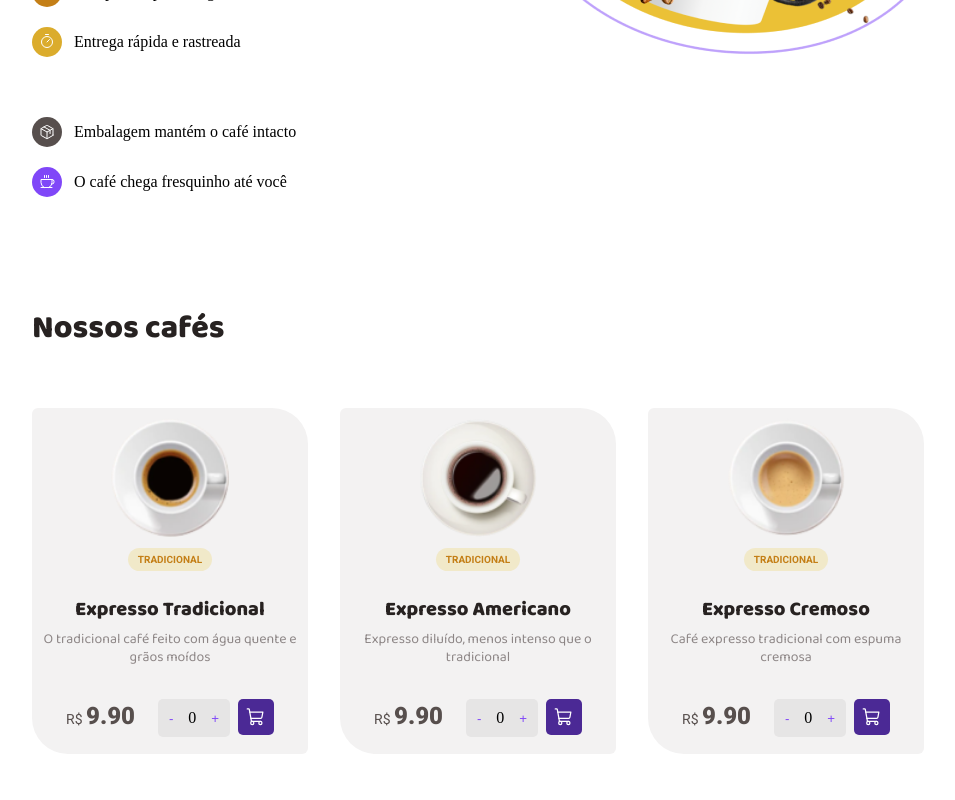
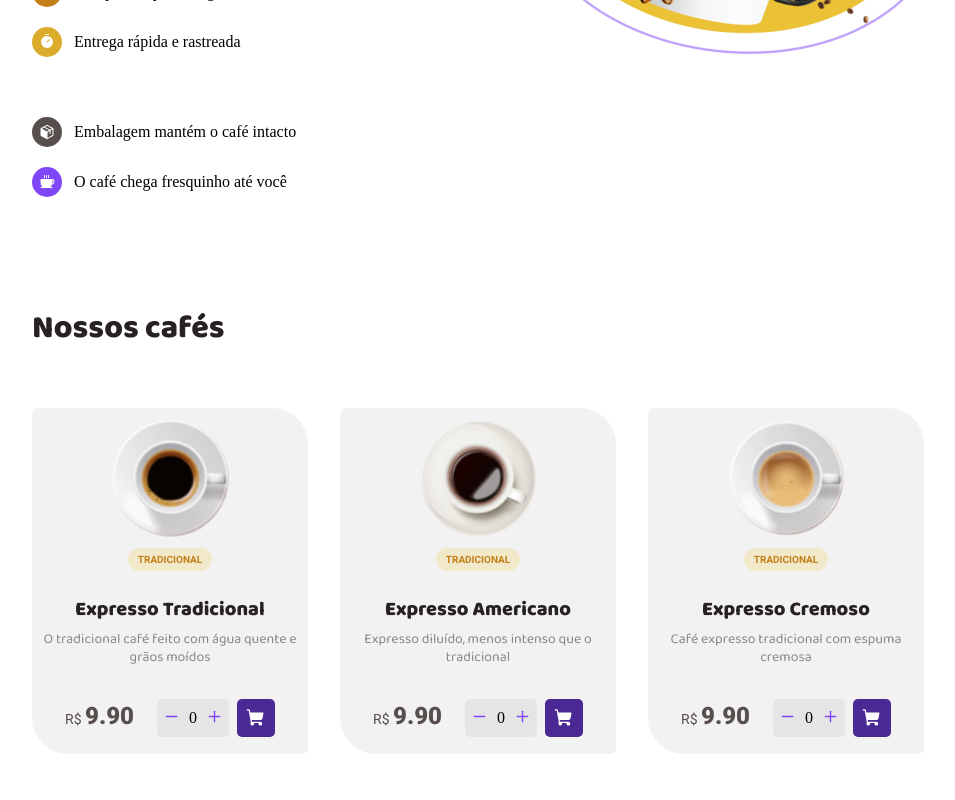
Before and after one commit to aninhabort/coffee-delivery, a React (Vite) app: page / in a window 1280 px wide. Shown: the part 600-1400 px from the top of the page, without its empty margins (136-1091 px from the left). Built offline with nearby package versions, Linux system fonts and the light colour scheme; the HTML template or start-up script is replaced by a standard one.

Commit message:
feat: adjusting icons styles and adding hover button

```diff
--- a/src/components/coffee.tsx
+++ b/src/components/coffee.tsx
@@ -1,4 +1,4 @@
-import { ShoppingCart } from "phosphor-react";
+import { Minus, Plus, ShoppingCart } from "phosphor-react";
 import {
   BuyProductContainer,
   CoffeeContainer,
@@ -46,13 +46,17 @@ export const Coffee = ({ title, description, img, price, tags }: CoffeeType) =>
 
         <QuantityAndShopContainer>
           <QuantityContainer>
-            <button onClick={decrementQuantity}>-</button>
+            <button onClick={decrementQuantity}>
+              <Minus size={15} weight="bold" />
+            </button>
             <p>{quantity}</p>
-            <button onClick={incrementQuantity}>+</button>
+            <button onClick={incrementQuantity}>
+              <Plus size={15} weight="bold" />
+            </button>
           </QuantityContainer>
 
           <ShoppingCartContainer>
-            <ShoppingCart size={20} color="white" />
+            <ShoppingCart size={20} color="white" weight="fill" />
           </ShoppingCartContainer>
         </QuantityAndShopContainer>
       </BuyProductContainer>
--- a/src/components/header.tsx
+++ b/src/components/header.tsx
@@ -19,7 +19,7 @@ export const Header = () => {
       </LocalUserContainer>
 
       <ShoppingCartContainer>
-        <ShoppingCart size={20} color={defaultTheme["yellow-dark"]} />
+        <ShoppingCart size={20} color={defaultTheme["yellow-dark"]} weight="fill" />
       </ShoppingCartContainer>
     </HeaderContainer>
   );
--- a/src/components/intro.tsx
+++ b/src/components/intro.tsx
@@ -26,14 +26,14 @@ export const IntroOfThePage = () => {
           <div>
             <IconAndTextContainer>
               <IconShoppingCart>
-                <ShoppingCart />
+                <ShoppingCart weight="fill" />
               </IconShoppingCart>
               <p>Compra simples e segura</p>
             </IconAndTextContainer>
 
             <IconAndTextContainer>
               <IconTimer>
-                <Timer />
+                <Timer weight="fill" />
               </IconTimer>
               <p>Entrega rápida e rastreada</p>
             </IconAndTextContainer>
@@ -42,14 +42,14 @@ export const IntroOfThePage = () => {
           <div>
             <IconAndTextContainer>
               <IconPacking>
-                <Package />
+                <Package weight="fill" />
               </IconPacking>
               <p>Embalagem mantém o café intacto</p>
             </IconAndTextContainer>
 
             <IconAndTextContainer>
               <IconCoffee>
-                <Coffee />
+                <Coffee weight="fill" />
               </IconCoffee>
               <p>O café chega fresquinho até você</p>
             </IconAndTextContainer>
--- a/src/styles/coffee.styles.tsx
+++ b/src/styles/coffee.styles.tsx
@@ -95,13 +95,19 @@ export const QuantityContainer = styled.div`
   width: 72px;
   height: 38px;
   align-items: center;
-  justify-content: space-evenly;
+  justify-content: center;
   border-radius: 5px;
 
   button {
     border: none;
     background: none;
+    font-size: 16px;
     color: ${(props) => props.theme["purple"]};
+    padding-top: 2px;
+  }
+
+  button:hover {
+    color: ${(props) => props.theme["purple-dark"]};
   }
 `;
 
@@ -109,8 +115,15 @@ export const ShoppingCartContainer = styled.div`
   display: flex;
   flex-flow: row;
   align-items: center;
-  background: ${(props) => props.theme["purple-dark"]};
-  padding: 8px;
-  height: 20px;
+  background-color: ${(props) => props.theme["purple-dark"]};
+  width: 38px;
+  height: 38px;
   border-radius: 5px;
+  justify-content: center;
+
+  :hover {
+    background-color: ${(props) => props.theme["purple"]};
+    padding: 9px;
+    border-radius: 5px;
+  }
 `;
```
